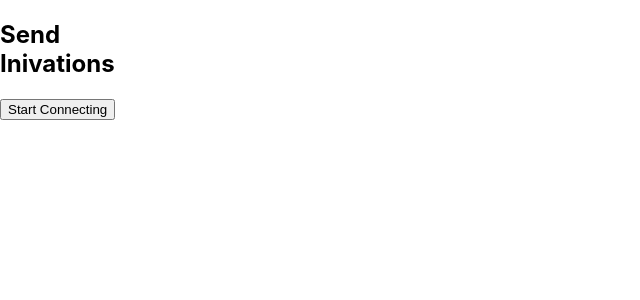
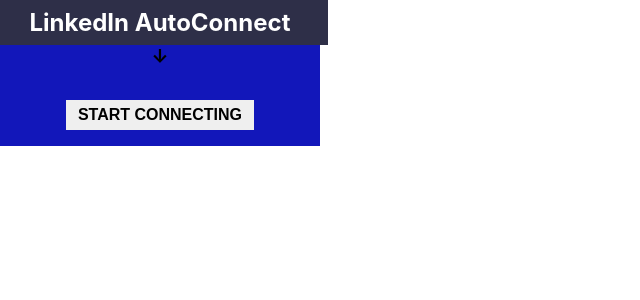
Before and after one commit to PRATAP-KUMAR/auto-click-connect-buttons, a React (Create React App) app: page / in a window 1280 px wide. Shown: the top 300 px of the page, without its empty margins (0-640 px from the left). Built offline with nearby package versions, Linux system fonts and the light colour scheme.

Commit message:
State managed with chrome.storage.local

```diff
--- a/src/App.css
+++ b/src/App.css
@@ -1,4 +1,81 @@
-.extension-container{
-  width: 10rem;
-  height: 10rem;
+* {
+  margin: 0;
+  padding: 0;
 }
+
+.extension-container {
+  width: 20rem;
+  background-color: #1217ba;
+  justify-content: space-between;
+  display: flex;
+  flex-direction: column;
+  align-items: center;
+  text-align: center;
+}
+
+.header-bar {
+  align-items: center;
+  text-align: center;
+  justify-content: center;
+  font-size: 1.5rem;
+  color: #fff;
+  background-color: #2e2f48;
+  padding: 0.5rem;
+  width: 100%;
+  position: sticky;
+  top: 0;
+  left: 0;
+}
+
+.invitations-count {
+  font-size: 2rem;
+  margin: 2rem;
+}
+
+.status {
+  margin: 1rem;
+  align-items: center;
+}
+
+button {
+  border: none;
+  padding: 6px 12px;
+  text-align: center;
+  text-decoration: none;
+  display: inline-block;
+  font-size: 16px;
+  text-transform: uppercase;
+  font-weight: bold;
+  margin: auto;
+  margin-bottom: 1rem;
+}
+
+button:hover {
+  animation: shake 0.82s cubic-bezier(0.36, 0.07, 0.19, 0.97) both;
+  transform: translate3d(0, 0, 0);
+  perspective: 1000px;
+}
+
+@keyframes shake {
+
+  10%,
+  90% {
+    transform: translate3d(-1px, 0, 0);
+  }
+
+  20%,
+  80% {
+    transform: translate3d(2px, 0, 0);
+  }
+
+  30%,
+  50%,
+  70% {
+    transform: translate3d(-4px, 0, 0);
+  }
+
+  40%,
+  60% {
+    transform: translate3d(4px, 0, 0);
+  }
+}
--- a/src/App.js
+++ b/src/App.js
@@ -1,60 +1,102 @@
-import { useState } from 'react';
+/* eslint-disable no-undef */
+import { useEffect, useState } from 'react';
 import './App.css';
 import { CountdownCircleTimer } from 'react-countdown-circle-timer';
 
 function App() {
+  const [isActive, setActive] = useState(false);
+  const [timer, setTimer] = useState(20);
+  const [count, setCount] = useState(0);
 
-  const [isActive, setActive] = useState(false);
+  useEffect(() => {
+    if (timer > 0) {
+      chrome.storage.local.get(["timer"]).then((result) => {
+        setTimer(result.timer);
+      })
+    }
+  }, [timer])
 
-  const Script = () => {
+  useEffect(() => {
+    if (count === 0 || count > 0) {
+      chrome.storage.local.get(["count"]).then((result) => {
+        setCount(result.count);
+      })
+    }
+  }, [count])
+
+  function script() {
     const buttons = document.querySelectorAll('[aria-label^="Invite"]');
+    chrome.storage.local.set({ timer: buttons.length })
+
     buttons.forEach((btn, idx) => {
       setTimeout(() => {
-        btn.remove();
+        btn.scrollIntoView({ behavior: "smooth", block: "center", inline: "center" });
+        btn.style.backgroundColor = "red";
+        chrome.storage.local.set({ count: idx + 1 })
       }, 5000 * (idx + 1));
     })
   }
 
-  const dom = () => {
-    /* eslint-disable no-undef */
+  const dom = (e) => {
+    e.target.remove();
     setActive(true);
+    chrome.storage.local.set({ count: 0 })
     chrome.tabs.query({ active: true, currentWindow: true }, (tabs) => {
       const activeTabId = tabs[0].id
       chrome.scripting.executeScript({
         target: { tabId: activeTabId },
-        function: Script
+        function: script
       })
     })
   }
 
+  // const children = ({ remainingTime }) => {
+  //   return (remainingTime/5)
+  // }
+
+  const children = ({ remainingTime }) => {
+    const value = Math.abs(remainingTime / 5 - 5);
+    if (remainingTime % 5 === 0)
+      return value
+    return Math.floor(value);
+  }
+
   return (
     <div className="extension-container" id='CONNECT-EXTENSION'>
-      <h2>
-        Send Inivations
+      <h2 className='header-bar'>
+        LinkedIn AutoConnect
       </h2>
       {
         isActive ?
-          <CountdownCircleTimer
-            isPlaying
-            duration={20}
-            colors={['#004777', '#F7B801', '#A30000', '#A30000']}
-            colorsTime={[7, 5, 2, 0]}
-          >
-            {({ remainingTime }) => remainingTime}
-          </CountdownCircleTimer> :
-          null
+          <h3 className='invitations-count'>
+            Invitations Sent
+          </h3> :
+          <h3>
+            &darr;
+          </h3>
       }
+      <div className='status'>
+        {
+          isActive ?
+            <CountdownCircleTimer
+              isPlaying
+              duration={timer * 5}
+              colors={['#4dba12']}
+            >
+              {children}
+            </CountdownCircleTimer> :
+            null
+        }
+      </div>
       <button
         type='button'
         aria-label='click to auto click on connect button'
         onClick={dom}
       >
-        Start Connecting
+        {isActive ? "Stop Connecting" : "Start Connecting"}
       </button>
     </div>
   );
 }
 
-
-
 export default App;
```
Also changed, not shown: public/manifest.json.
